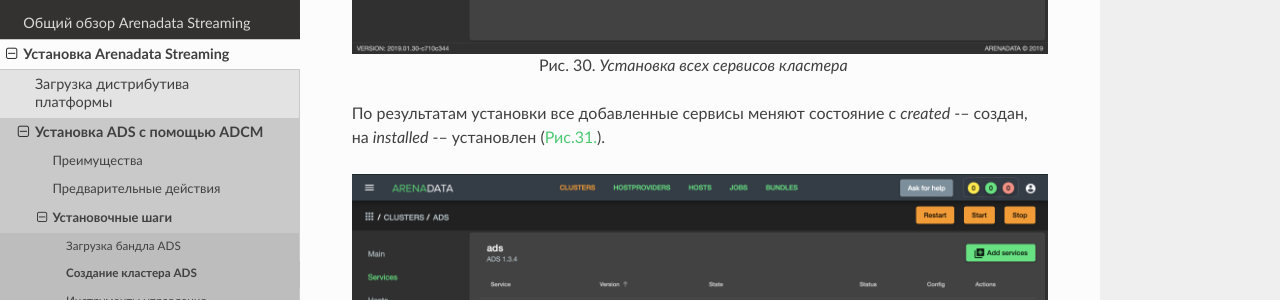
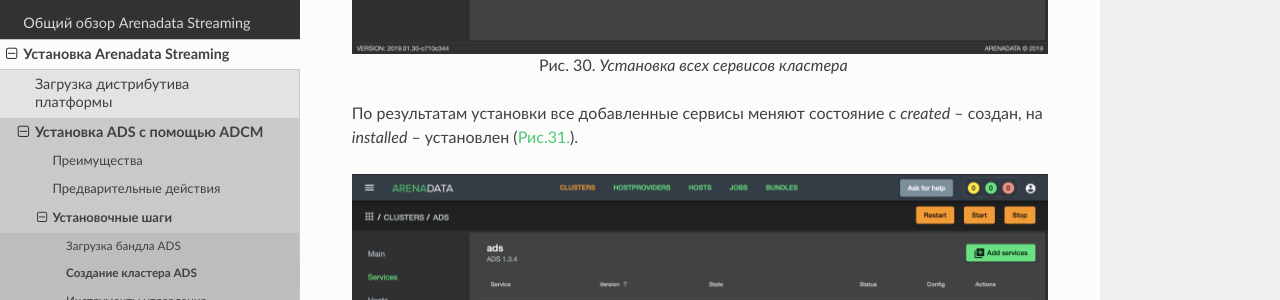
Before and after one commit to arenadata/docs_ads, a Sphinx documentation site: the page built from source/Install/adcm/create_cluster/index.rst, in a window 1280 px wide and 900 px high, scrolled down 14514 px. Shown: the part 154-454 px from the top of the window. Built offline with Sphinx 7.4.7 and the Read the Docs theme 2.0.0, drawn with Linux system fonts in a browser that asks for light colours; pages that are not in the unit, such as notebooks, are missing from menus.

```diff
--- a/source/Install/adcm/create_cluster/index.rst
+++ b/source/Install/adcm/create_cluster/index.rst
@@ -376,7 +376,7 @@
    Установка всех сервисов кластера
 
 
-По результатам установки все добавленные сервисы меняют состояние с *created* -– создан, на *installed* -– установлен (:numref:`Рис.%s. <cluster_actions>`).
+По результатам установки все добавленные сервисы меняют состояние с *created* -- создан, на *installed* -- установлен (:numref:`Рис.%s. <cluster_actions>`).
 
 .. _cluster_actions:
 
```
